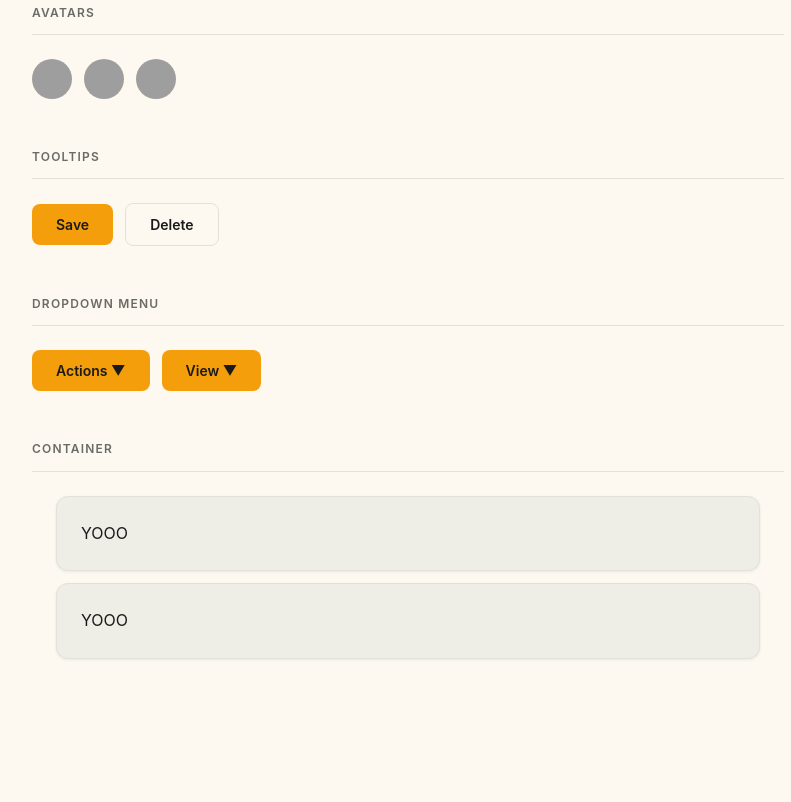
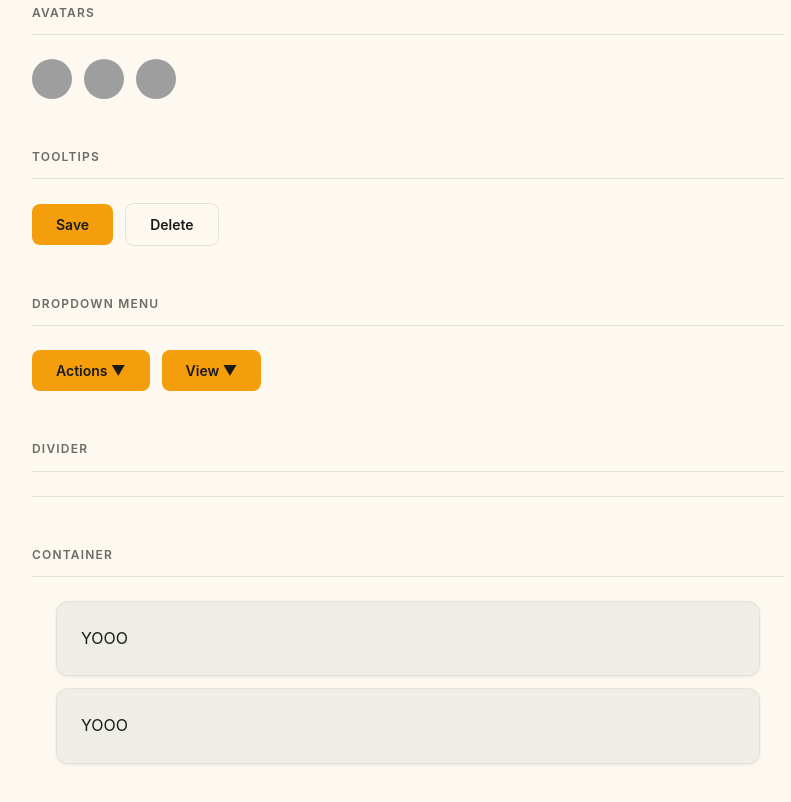
Before and after one commit to sauravr09/sunmoon-css, a website: page index.html in a window 1280 px wide. Shown: the part 3609-4411 px from the top of the page, without its empty margins (232-1023 px from the left). Before the commit the page ends 4356 px from the top, so only its background shows below. Drawn offline with Linux system fonts and the light colour scheme; grey boxes are pictures that could not be loaded.

Commit message:
divider example

```diff
--- a/index.html
+++ b/index.html
@@ -314,6 +314,11 @@
     </div>
 
     <div class="page-section">
+      <h2>Divider</h2>
+      <div class="divider"></div>
+    </div>
+
+    <div class="page-section">
       <h2>Container</h2>
       <div class="container">
         <div class="card container-item">
```
